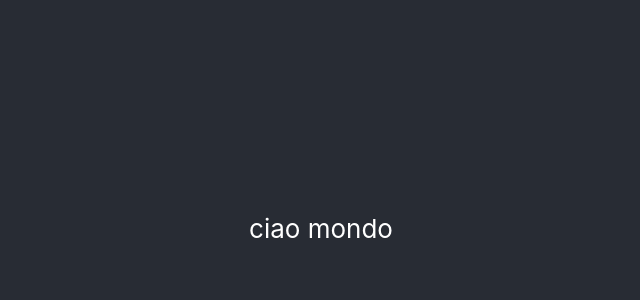
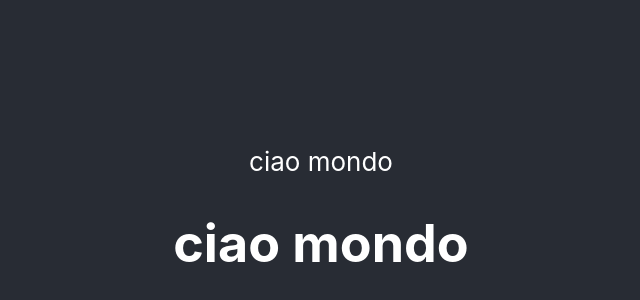
Before and after one commit to devil31/react, a React (Create React App) app: page / in a window 1280 px wide. Shown: the part 172-472 px from the top of the page, without its empty margins (319-959 px from the left). Built offline with nearby package versions, Linux system fonts and the light colour scheme.

Commit message:
Update App.js

```diff
--- a/src/App.js
+++ b/src/App.js
@@ -1,12 +1,19 @@
 import logo from './logo.svg';
 import './App.css';
-
+function Ciao(){
+  return (
+    <div>
+      <h1>ciao mondo</h1>
+    </div>
+  )
+}
 
 function App() {
   return (
     <div className="App">
       <header className="App-header">
             ciao mondo
+            <Ciao/>
       </header>
     </div>
   );
```
